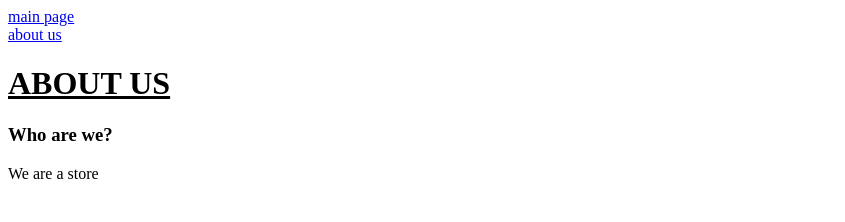
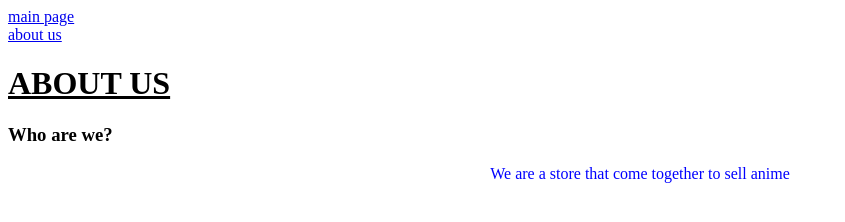
Before and after one commit to uceeaj/WebDev_Project_TeamName, a plain HTML site: page about.html in a window 1280 px wide. Shown: the whole page, without its empty margins (0-845 px from the left). Drawn offline with Linux system fonts and the light colour scheme.

Commit message:
Update about.html

```diff
--- a/about.html
+++ b/about.html
@@ -12,7 +12,7 @@
             </nav>
             <u> <h1> ABOUT US </h1> </u>
             <h3> Who are we? </h3>
-            <p> We are a store </p>
+            <p style = " color: blue; text-align: center"> We are a store that come together to sell anime</p>
 
         </body>
     </html>
```
